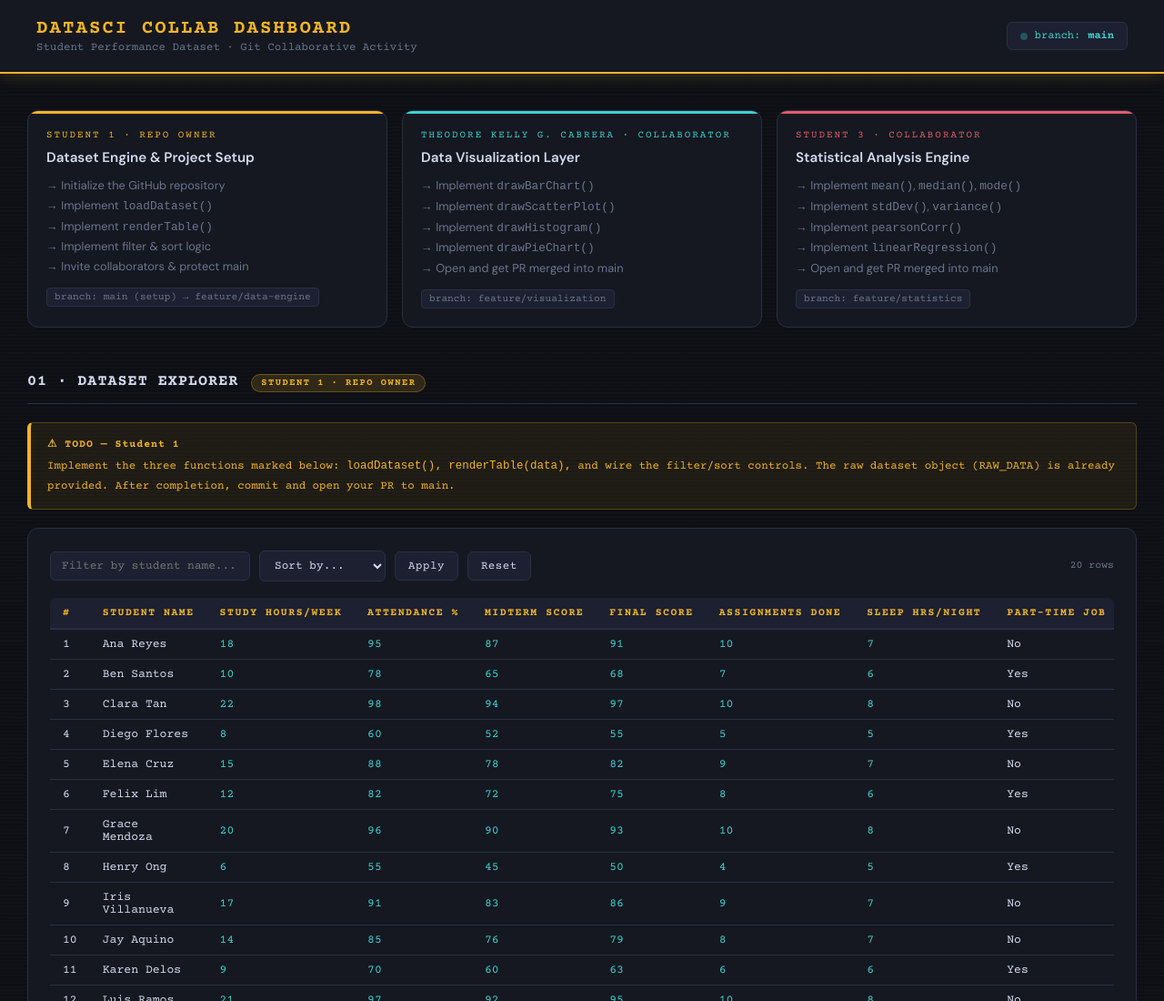
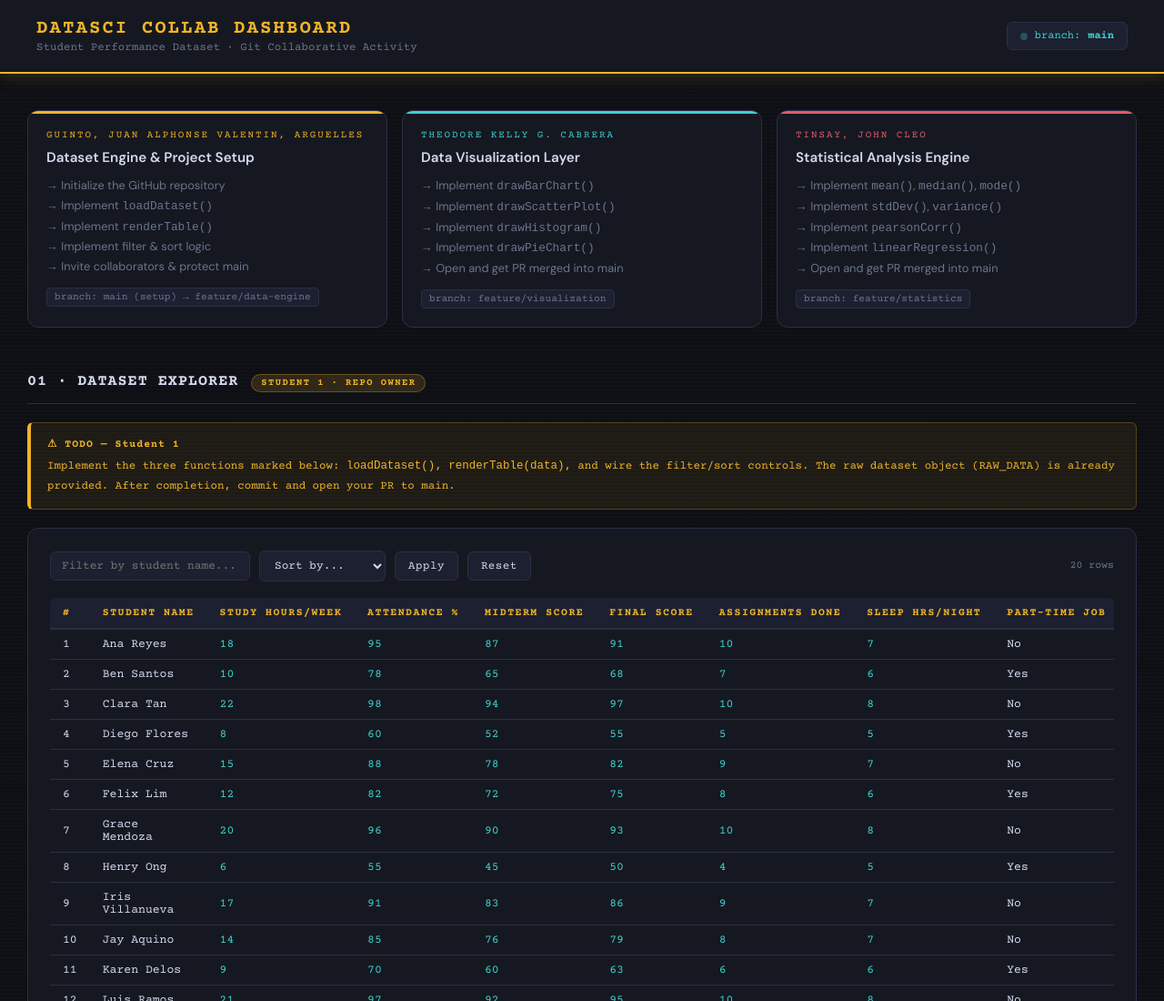
Before and after one commit to Leegunchi/Programming-Finals, a plain HTML site: page main.html in a window 1280 px wide. Shown: the top 1100 px of the page at 91% size. Drawn offline with nearby package versions, Linux system fonts and the light colour scheme.

Commit message:
contributors names added

```diff
--- a/main.html
+++ b/main.html
@@ -560,7 +560,7 @@
 
     <!-- Student 1 -->
     <div class="contrib-card s1">
-      <div class="student-tag">Student 1 · Repo Owner</div>
+      <div class="student-tag">Guinto, Juan Alphonse Valentin, Arguelles</div>
       <h3>Dataset Engine &amp; Project Setup</h3>
       <ul>
         <li>Initialize the GitHub repository</li>
@@ -574,7 +574,7 @@
 
     <!-- Student 2 -->
     <div class="contrib-card s2">
-      <div class="student-tag">Theodore Kelly G. Cabrera · Collaborator</div>
+      <div class="student-tag">Theodore Kelly G. Cabrera</div>
       <h3>Data Visualization Layer</h3>
       <ul>
         <li>Implement <code>drawBarChart()</code></li>
@@ -588,7 +588,7 @@
 
     <!-- Student 3 -->
     <div class="contrib-card s3">
-      <div class="student-tag">Student 3 · Collaborator</div>
+      <div class="student-tag">Tinsay, John Cleo</div>
       <h3>Statistical Analysis Engine</h3>
       <ul>
         <li>Implement <code>mean()</code>, <code>median()</code>, <code>mode()</code></li>
```
